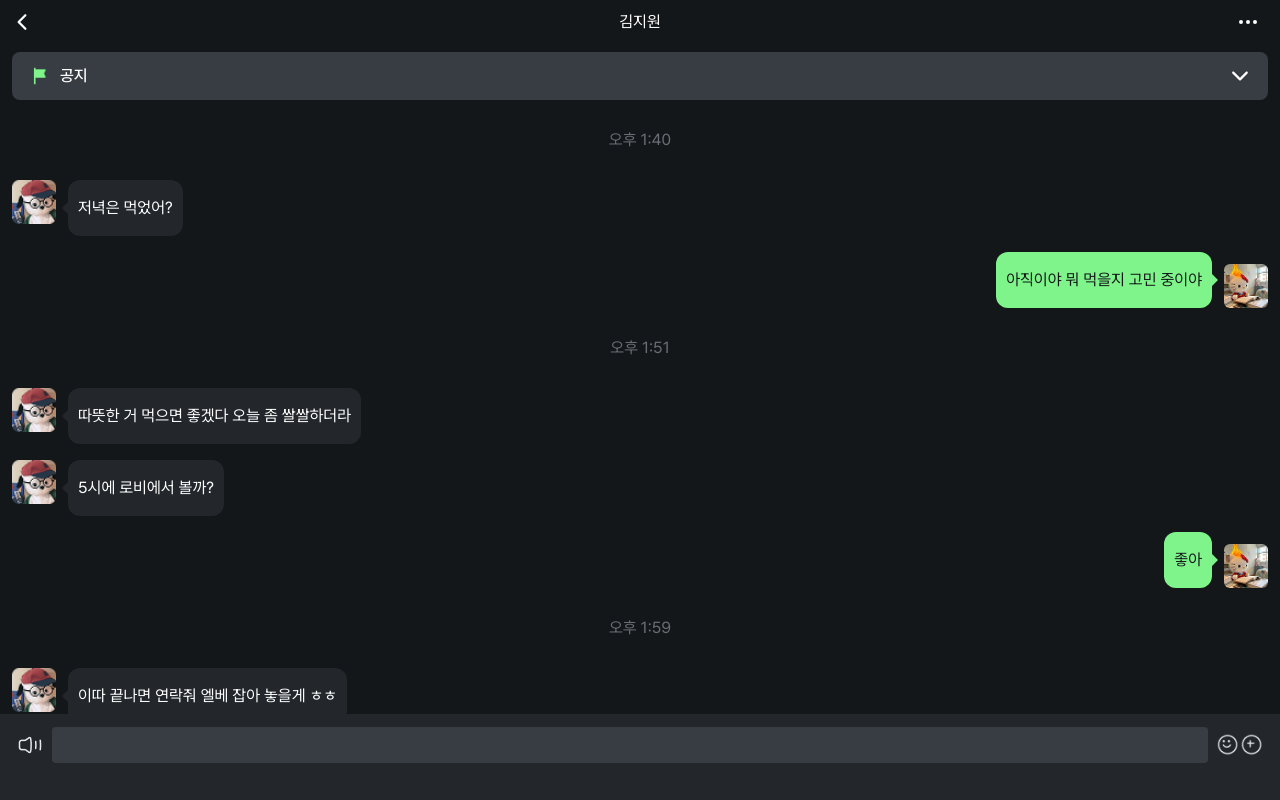
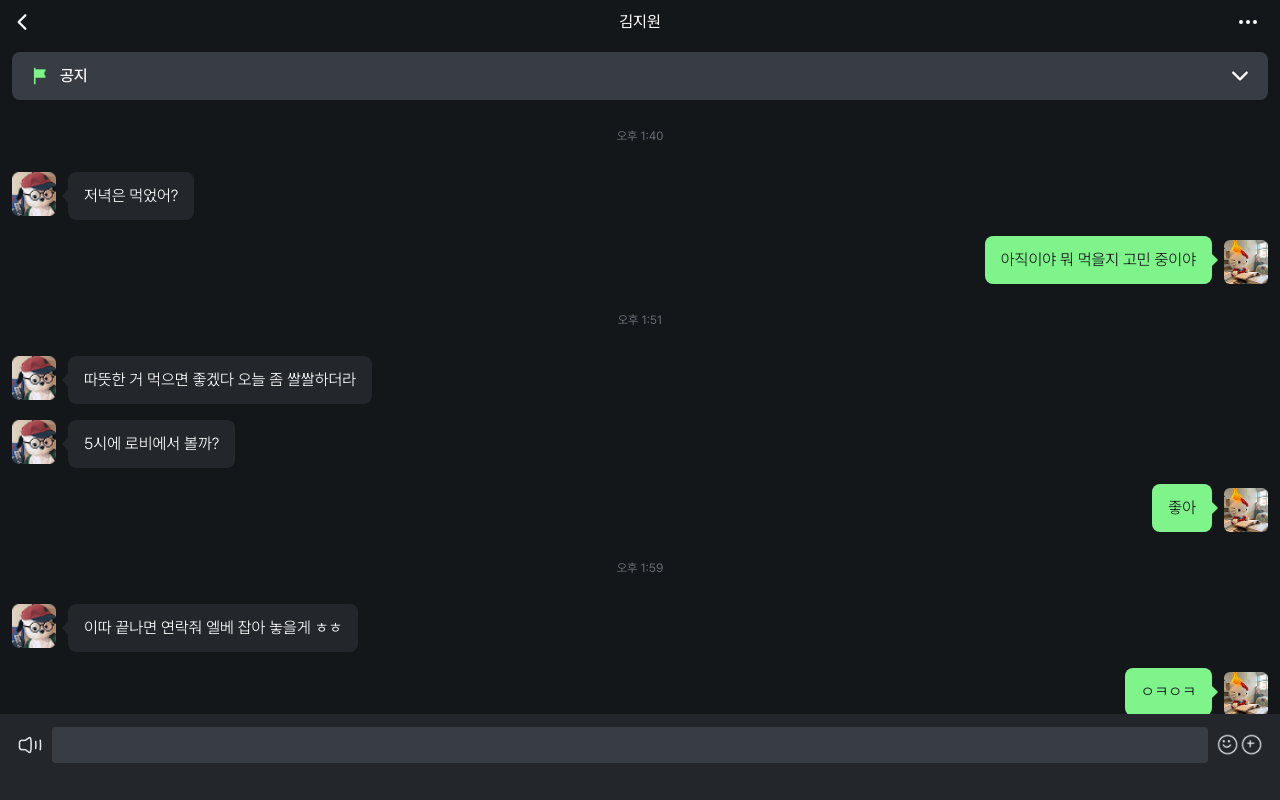
Before and after one commit to CEOS-Developers/react-messenger-23rd, a React (Vite) app: page / in a window 1280 px wide. Built offline with nearby package versions, Linux system fonts and the light colour scheme.

Commit message:
style: update UI according to design review

```diff
--- a/src/components/ChatRoom/ReceivedBubble.tsx
+++ b/src/components/ChatRoom/ReceivedBubble.tsx
@@ -18,7 +18,7 @@ export default function ReceivedBubble({ message }: Props) {
       </div>
       {/* 대화 내용 */}
       <div
-        className="relative bg-gray80 text-white px-2.5 py-4 rounded-xl gap-2.5 ml-2 max-w-[70%]
+        className="relative bg-gray80 text-white px-4 py-3 rounded-lg gap-2.5 ml-2 max-w-[70%] font-body-02
       after:content-[''] after:absolute
       after:top-1/2 after:-translate-y-1/2 after:-left-3
       after:border-t-[6px] after:border-b-[6px] after:border-l-[6px] after:border-r-[6px]
--- a/src/components/ChatRoom/Sentbubble.tsx
+++ b/src/components/ChatRoom/Sentbubble.tsx
@@ -9,7 +9,7 @@ export default function SentBubble({ message }: Props) {
     <main className="flex justify-end items-end gap-1 my-2">
       {/* 대화 내용 */}
       <div
-        className="relative bg-main2 text-black px-2.5 py-4 rounded-xl gap-2.5 mr-2 max-w-[70%]
+        className="relative bg-main2 text-black px-4 py-3 rounded-lg gap-2.5 mr-2 max-w-[70%] font-body-02
       after:content-[''] after:absolute
       after:top-1/2 after:-translate-y-1/2 after:-right-3
       after:border-t-[6px] after:border-b-[6px] after:border-l-[6px] after:border-r-[6px]
--- a/src/components/ChatRoom/TimeDivider.tsx
+++ b/src/components/ChatRoom/TimeDivider.tsx
@@ -5,7 +5,7 @@ interface Props {
 export default function TimeDivider({ time }: Props) {
   return (
     <div className="flex justify-center my-5">
-      <span className="text-gray50 font-caption-02">{time}</span>
+      <span className="text-gray50 font-caption-02 text-xs">{time}</span>
     </div>
   );
 }
--- a/src/index.css
+++ b/src/index.css
@@ -27,7 +27,7 @@
   --color-black: #14171a;
 
   /* 타이포그래피 */
-  --text-head-01: 24px; /*pt아니고 px맞는지 확인 필요*/
+  --text-head-01: 24px;
   --font-weight-head-01: 600;
   --line-height-head-01: 1.2;
   --letter-spacing-head-01: 0;
@@ -48,7 +48,7 @@
   --letter-spacing-body-01: -0.01em;
 
   --text-body-02: 14px;
-  --font-weight-body-02: 500;
+  --font-weight-body-02: 300;
   --line-height-body-02: 1.5;
   --letter-spacing-body-02: -0.02em;
 
```
